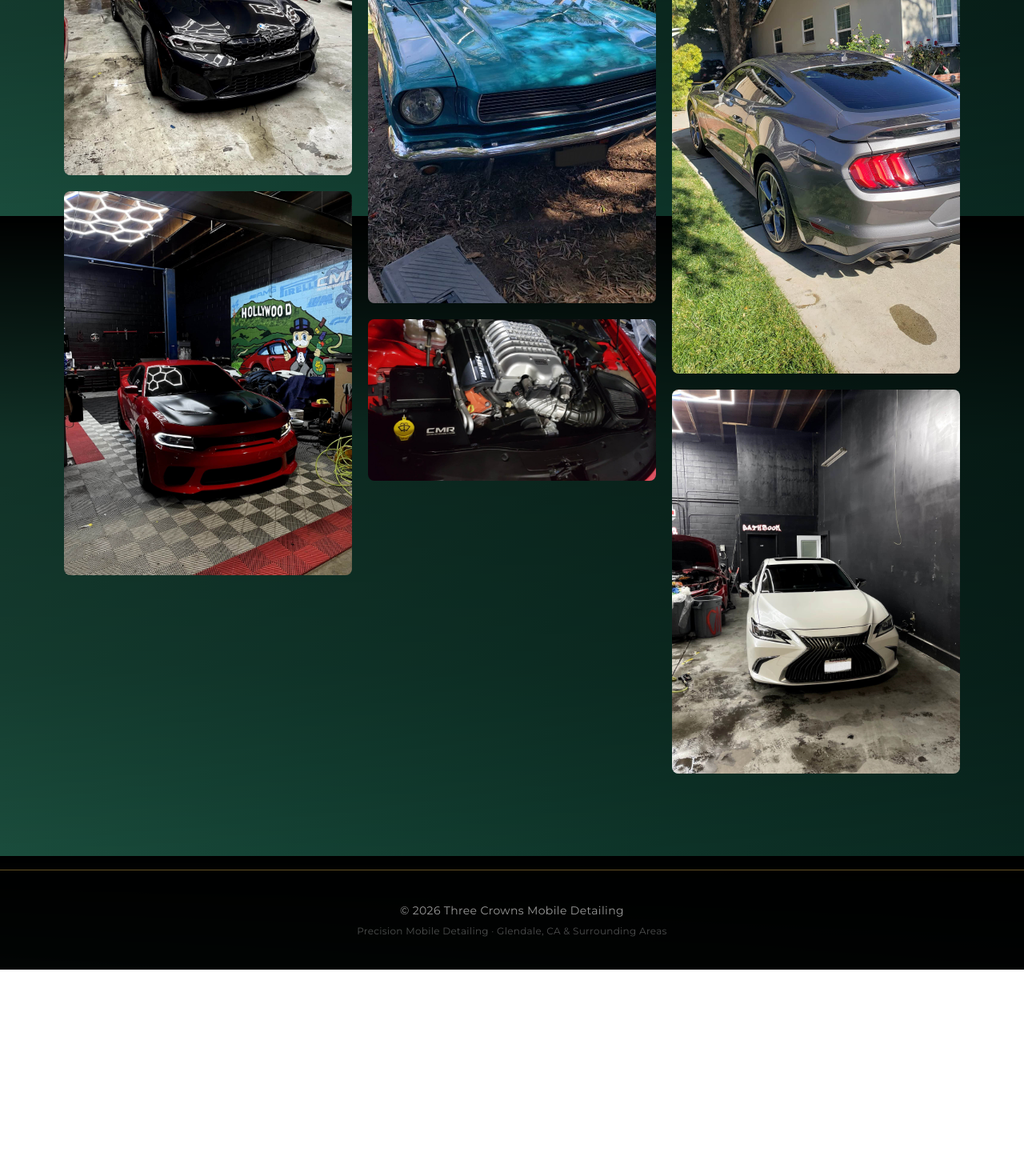
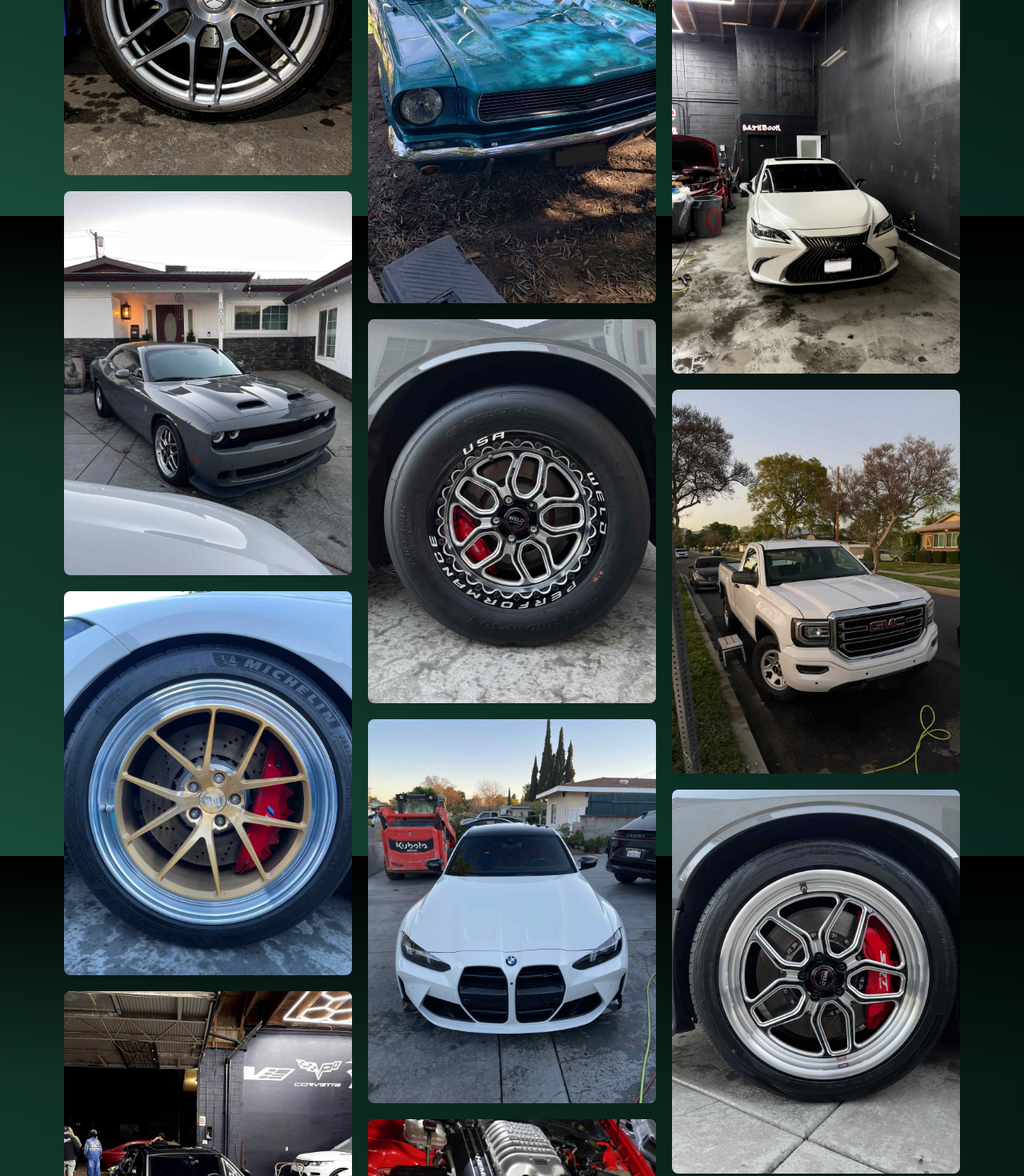
Before and after one commit to threecrown5/three-crowns-detailing, a Next.js app: page /gallery in a window 1280 px wide. Shown: the part 1330-2800 px from the top of the page at 80% size. Before the commit the page ends 2542 px from the top, so only its background shows below. Built offline with nearby package versions, Linux system fonts and the light colour scheme.

Commit message:
Update page.tsx
Included recently uploaded images

```diff
--- a/app/gallery/page.tsx
+++ b/app/gallery/page.tsx
@@ -5,18 +5,27 @@ import Image from "next/image";
 import { PageHeader } from "@/components/PageHeader";
 
 const galleryImages = [
+  { src: "/galleryC/WhiteM32.jpg", alt: "White BMW M3 Mobile Detailing" },
   { src: "/galleryC/chevybelair.jpeg", alt: "Exterior Detailing on Classic Chevrolet" },
   { src: "/galleryC/benzwheel.jpeg", alt: "Mercedes Wheel and Tire Detailing" },
+  { src: "/galleryC/GraySRT2.jpg", alt: "Dodge Challenger Detailing" },
+  { src: "/galleryC/WhiteM3wheel.jpg", alt: "BMW M3 Wheel and Tire Cleaning" },
   { src: "/galleryC/Blackbmw.jpeg", alt: "BMW Mobile Detailing Glendale, CA" },
   { src: "/galleryC/RedHellcat.jpeg", alt: "Dodge Hellcat Exterior Mobile Detailing" },
   { src: "/galleryC/BenzDriverSide.jpeg", alt: "Mercedes Benz Interior Detailing Transformation" },
   { src: "/galleryC/RedBike.jpeg", alt: "Dirt Bike Mobile Detailing" },
   { src: "/galleryC/Cyan65Mustang.jpg", alt: "Classic 1965 Mustang Detailing" },
+  { src: "/galleryC/GraySRTRwheel.jpg", alt: "Dodge Challenger Tire Cleaning" },
+  { src: "/galleryC/WhiteM33.jpg", alt: "M3 Comp Mobile Paint Correction" },
   { src: "/galleryC/HemiEngineBay.jpeg", alt: "Hemi Engine Bay Detailing" },
   { src: "/galleryC/BlueMatteBenz.jpeg", alt: "Matte Blue Mercedes Detailing" },
   { src: "/galleryC/InteriorBeforeAndAfter.jpeg", alt: "Interior Before and After" },
   { src: "/galleryC/GrayMustang.jpeg", alt: "Gray Mustang Detailing" },
   { src: "/galleryC/WhiteLexus.jpeg", alt: "White Lexus Detailing" },
+  { src: "/galleryC/WhiteGMC3.jpg", alt: "White GMC Truck Mobile Detailing" },
+  { src: "/galleryC/GraySRTFWheel.jpg", alt: "Dodge Charger Wheel Detailing" },
+  { src: "/galleryC/GraySienna.jpg", alt: "Toyota Sienna Mobile Detailing" },
+  { src: "/galleryC/GraySRT3.jpg", alt: "Dodge Challenger Mobile Detailing" },
 ];
 
 export default function GalleryPage() {
```
